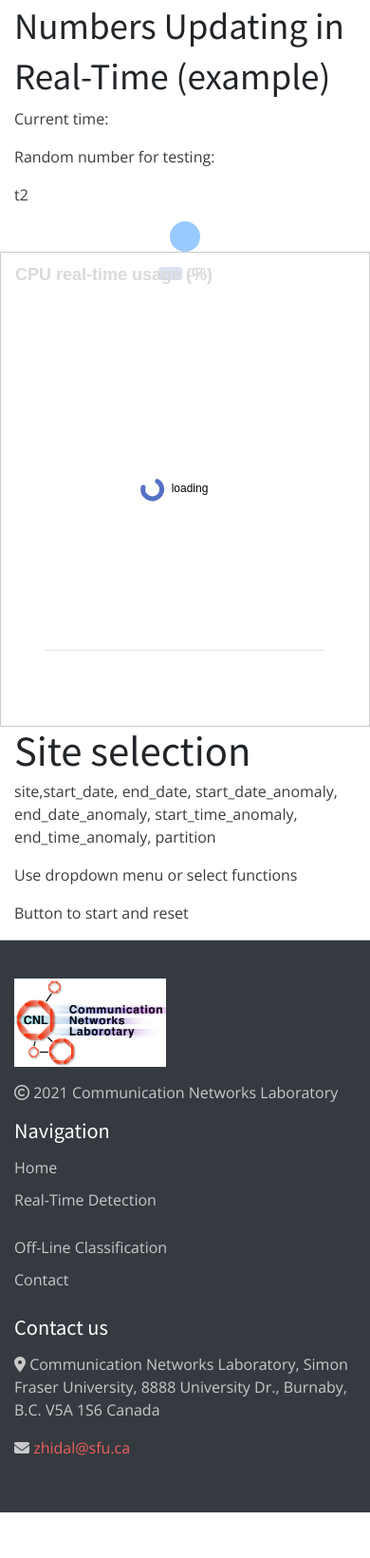
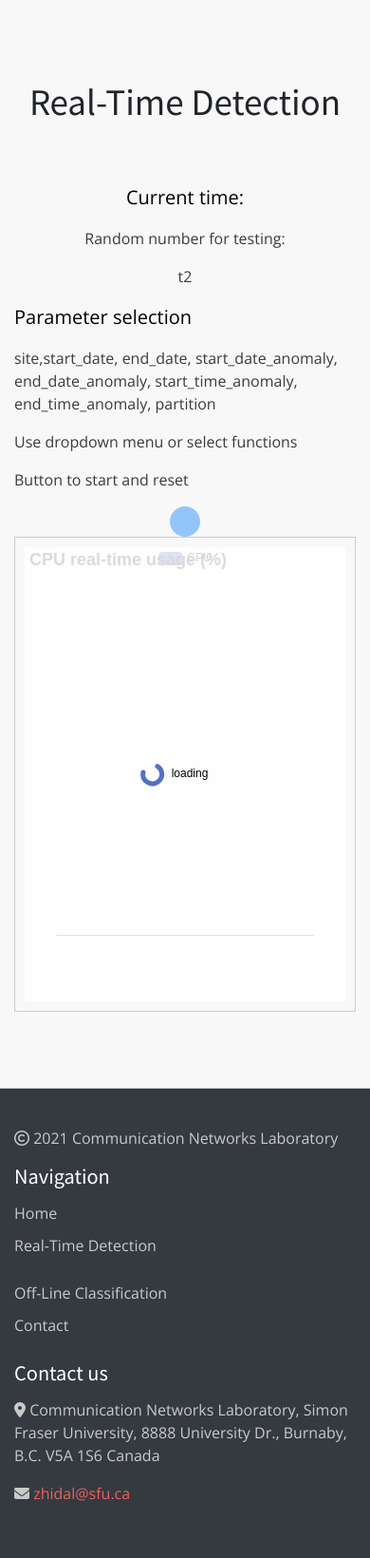
Before and after one commit to zhida-li/BGPGuard, a Flask app: page /bgp_ad_realtime in a window 390 px wide. Shown: the part 58-1698 px from the top of the page at 95% size. Before the commit the page ends 1650 px from the top, so only its background shows below. Run offline with Flask 2, Linux system fonts and the light colour scheme; some libraries are stand-ins or nearby versions.

Commit message:
update real-time section

```diff
--- a/app.py
+++ b/app.py
@@ -65,7 +65,7 @@
     while True:
         # socketio.sleep(2)
         t = time.strftime('%a, %d %b %Y %H:%M:%S', time.localtime())
-        t2 = random.randint(1, 50)
+        t2 = random.randint(1, 100)
         socketio.emit('server_response',
                       {'data': [t, t2]}, namespace='/test_conn')
 
--- a/static/css/style.css
+++ b/static/css/style.css
@@ -219,10 +219,10 @@
     padding: 40px 0px;
     background: #343a40;
 }
-footer img{
-    width: 160px;
-    margin-bottom: 15px;
-}
+/*footer img{*/
+/*    width: 160px;*/
+/*    margin-bottom: 15px;*/
+/*}*/
 footer h5{
     margin-bottom: 15px;
     color: white;
@@ -253,3 +253,12 @@
 footer ul li{
     margin-bottom: 10px;
 }
+
+/* Real-time detection section */
+#ad_realTime h3{
+    margin-bottom: 60px;
+}
+#ad_realTime {
+    padding: 80px 0px;
+    background: rgb(248, 248, 248);
+}
--- a/static/js/echart_emit.js
+++ b/static/js/echart_emit.js
@@ -76,6 +76,7 @@
 
     socket.on('server_response_echart', function(res) {
         console.log("CPU avg:", res.data_cpu[1]);
+        console.log("Count:", res.count);
         update_mychart(res);
     });
 
--- a/templates/bgp_ad_realtime.html
+++ b/templates/bgp_ad_realtime.html
@@ -1,21 +1,33 @@
 {% extends "layout.html" %}
 
 {% block content %}
+        <!-- Real-time detection section -->
+        <section id="ad_realTime">
+            <div class="container">
+                <div class="row">
+                    <div class="col-md-12 text-center">
+                        <h3>Real-Time Detection</h3>
+                    </div>
+                </div>
 
-    <div class="container">
-        <h3>Numbers Updating in Real-Time (example)</h3>
-        <p>Current time: <span id="t_currentTime"></span> </p>
-
+                <!-- Display current time -->
+                <div class="row">
+                    <div class="col-md-10 offset-md-1 text-center">
+                        <p class="lead">Current time: <span id="t_currentTime"></span> </p>
                         <p>Random number for testing:</p><p id="t2_num">t2</p>
                         <!-- Emit data JS -->
                         <script src="../static/js/data_emit.js"></script>
-
-        <!-- animation for loading -->
-        <div class="d-flex justify-content-center">
-            <div class="spinner-grow text-primary" role="status">
-                <span class="sr-only">Loading...</span>
                     </div>
                 </div>
+
+                <div class="row">
+                    <div class="col-md-10 offset-md-1">
+                        <!-- Select parameters -->
+                        <p class="lead">Parameter selection</p>
+                        <p>site,start_date, end_date, start_date_anomaly, end_date_anomaly, start_time_anomaly, end_time_anomaly, partition</p>
+                        <p>Use dropdown menu or select functions</p>
+                        <p>Button to start and reset</p>
+
                         <!-- Select site -->
                         <!-- <hr style="height:2px;border-width:0;color:gray;background-color:gray">
                         <form action="{# {{ url_for('analyze')}}#} " method="POST">
@@ -34,21 +46,22 @@
 
                         <p>Using {{ model_selected}}</p>
                         <p>Number {{ result_prediction}}</p> -->
+
+                        <!-- Loading animation -->
+                        <div class="d-flex justify-content-center">
+                            <div class="spinner-grow text-primary" role="status">
+                                <span class="sr-only">Loading...</span>
+                            </div>
                         </div>
 
                         <!-- EChart placeholder -->
-    <div id="echart_cpu" style="height:500px;border:1px solid #ccc;padding:10px;"></div>
+                        <div id="echart_cpu" class="col-md-12" style="height:500px;border:1px solid #ccc;padding:10px;"></div>
                         <!-- Data direction: Server => user, EChart JS -->
                         <script src="../static/js/echart_emit.js"></script>
-
-    <!-- Part 2 -->
-    <div class="container">
-        <h1 >Site selection</h1>
-        <p>site,start_date, end_date, start_date_anomaly, end_date_anomaly, start_time_anomaly, end_time_anomaly,
-            partition </p>
-        <p>Use dropdown menu or select functions</p>
-        <p>Button to start and reset</p>
+                    </div>
                 </div>
 
+            </div>
+        </section>
 
 {% endblock %}
--- a/templates/contact.html
+++ b/templates/contact.html
@@ -1,7 +1,6 @@
 {% extends "layout.html" %}
 
 {% block content %}
-
         <!-- Author, 8 columns, offset 2 columns, empty 2 columns -->
         <section id="intro_author">
             <div class="container">
@@ -59,4 +58,5 @@
 
             </div>
         </section>
+
 {% endblock %}
--- a/templates/index.html
+++ b/templates/index.html
@@ -29,6 +29,11 @@
                 <div class="row">
                     <div class="col-md-12 text-center">
                         <h3>Framework</h3>
+                    </div>
+                </div>
+
+                <div class="row">
+                    <div class="col-md-10 offset-md-1">
                         <img src="../static/img/BGPAnomalyDetect_framework.png" alt="BGPAnomalyDetect Framework">
                     </div>
                 </div>
--- a/templates/layout.html
+++ b/templates/layout.html
@@ -68,6 +68,8 @@
             </div>
         </header>
 
+
+        <!-- Block insert -->
         {% block content %}
         {% endblock %}
 
@@ -79,7 +81,7 @@
                     <!-- 4 4 4 列 -->
                     <!-- 1 col -->
                     <div class="col-md-3 text-left">
-                        <img src="../static/img/cnl_logo.png" alt="logo">
+                        <!-- <img src="../static/img/cnl_logo.png" alt="logo"> -->
                         <p><i class="far fa-copyright"></i> 2021 Communication Networks Laboratory</p>
                     </div>
 
```
Also changed, not shown: static/img/cnl_logo.png (deleted). Lines whose indentation alone changed are shown as unchanged.
